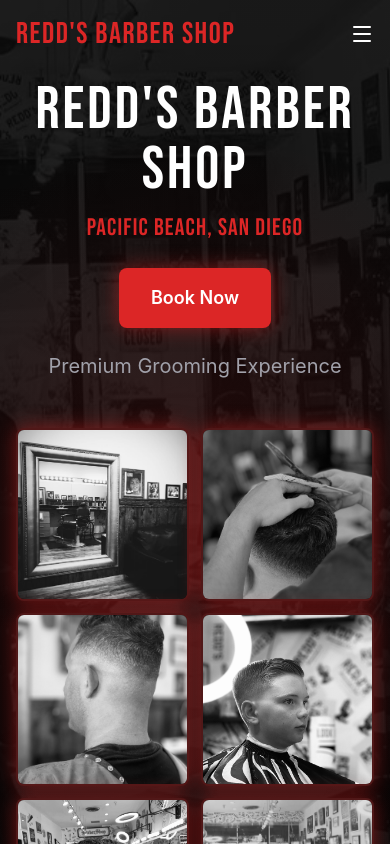
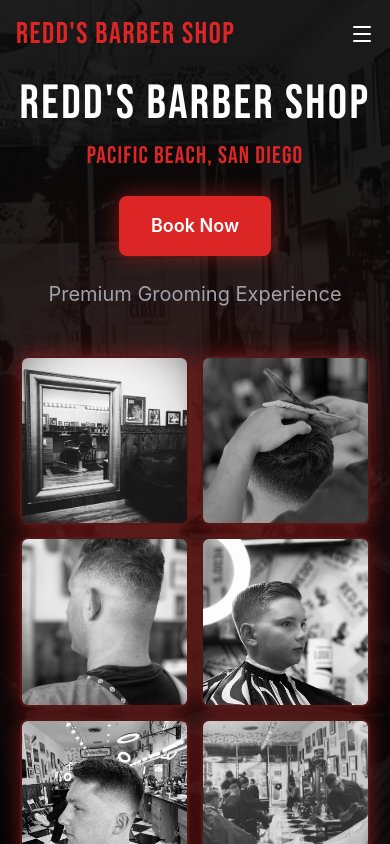
Before and after one commit to pneiman1/redds-barber-shop, a Next.js app: page / in a window 390 px wide. Shown: the top 844 px of the page. Built offline with nearby package versions, Linux system fonts and the light colour scheme.

Commit message:
Fix mobile title to display on single line
- Reduced mobile font size from text-6xl to text-5xl
- Added whitespace-nowrap to prevent line breaking
- Keeps "Redd's Barber Shop" on one line on mobile

Co-Authored-By: Claude Sonnet 4.5 <noreply@anthropic.com>

```diff
--- a/components/sections/Hero.tsx
+++ b/components/sections/Hero.tsx
@@ -39,7 +39,7 @@ export function Hero() {
 
       <Container className="relative z-10 text-center">
         <FadeIn variant="fadeInScale" duration={0.8}>
-          <h1 className="logo-font text-6xl md:text-8xl mb-3 text-foreground tracking-wider">
+          <h1 className="logo-font text-5xl md:text-8xl mb-3 text-foreground tracking-wider whitespace-nowrap">
             {siteConfig.business.name}
           </h1>
           <p className="logo-font text-2xl md:text-3xl text-primary-500 mb-6 tracking-wider">
```
